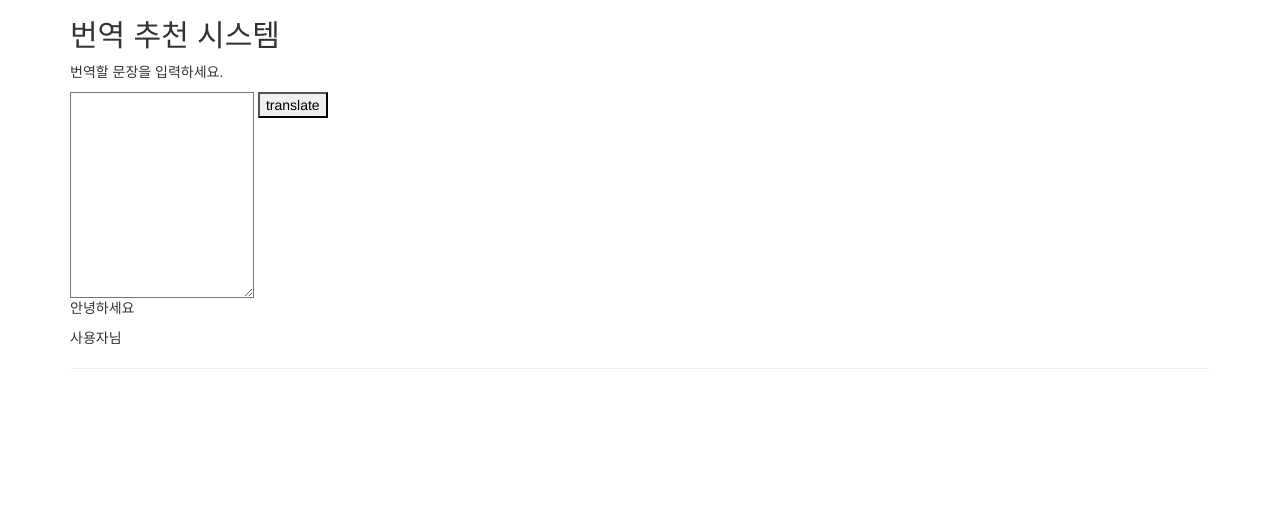
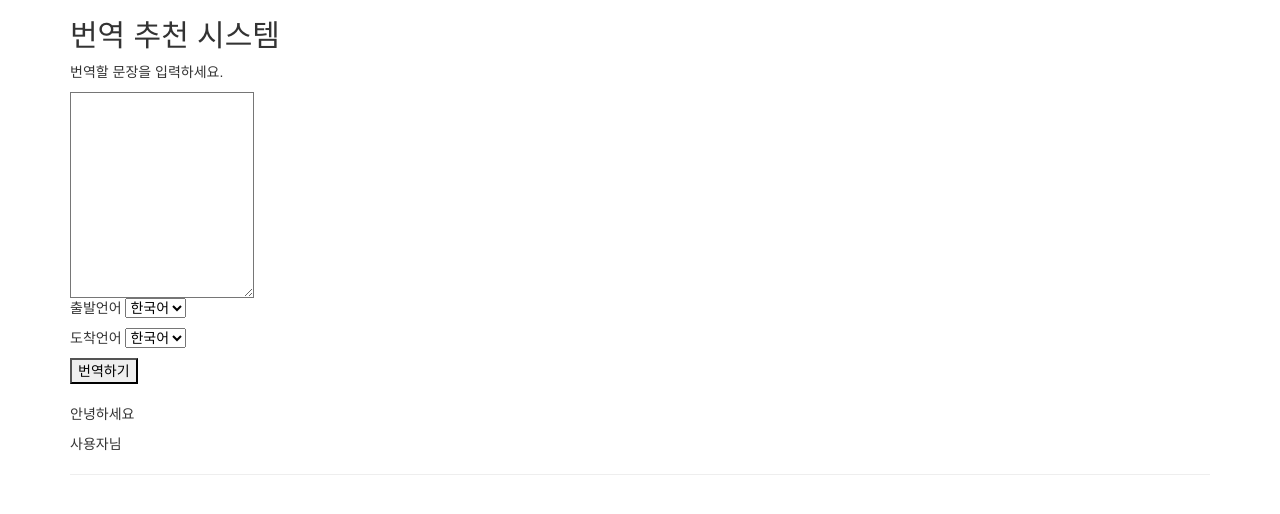
Before and after one commit to hansu4345/trans, a Django app: page / in a window 1280 px wide. Shown: the part 51-565 px from the top of the page. Run offline with Django 3.2, Linux system fonts and the light colour scheme; some libraries are stand-ins or nearby versions.

Commit message:
콤보박스

```diff
--- a/trans/app/templates/app/index.html
+++ b/trans/app/templates/app/index.html
@@ -8,9 +8,25 @@
 
 <form action="{% url 'result' %}">
     <textarea cola="40" rows="10" name="totaltext"></textarea>
-    <input type="submit" value="translate">
+
+    <p>출발언어
+    <select name="source">
+        <option value="ko">한국어</option>
+        <option value="en">영어</option>
+    </select>
+    </p>
+
+    <p>도착언어
+    <select name="target">
+        <option value="ko">한국어</option>
+        <option value="en">영어</option>
+    </select>
+    </p>
+
+    <input type="submit" value="번역하기">
 </form>
 
+<br />
 <p>
 {{user_chat}}
 </p>
--- a/trans/app/views.py
+++ b/trans/app/views.py
@@ -29,8 +29,8 @@ def home(request):
 
 def result(request):
     input_text = request.GET['totaltext'] #문장변수1
-    input_source = "ko"
-    input_target = "en"
+    input_source = request.GET['source']
+    input_target = request.GET['target']
     #input_source = request.GET['source'] #원본언어변수
     #input_target = request.GET['target'] #도착언어변수
 
```
